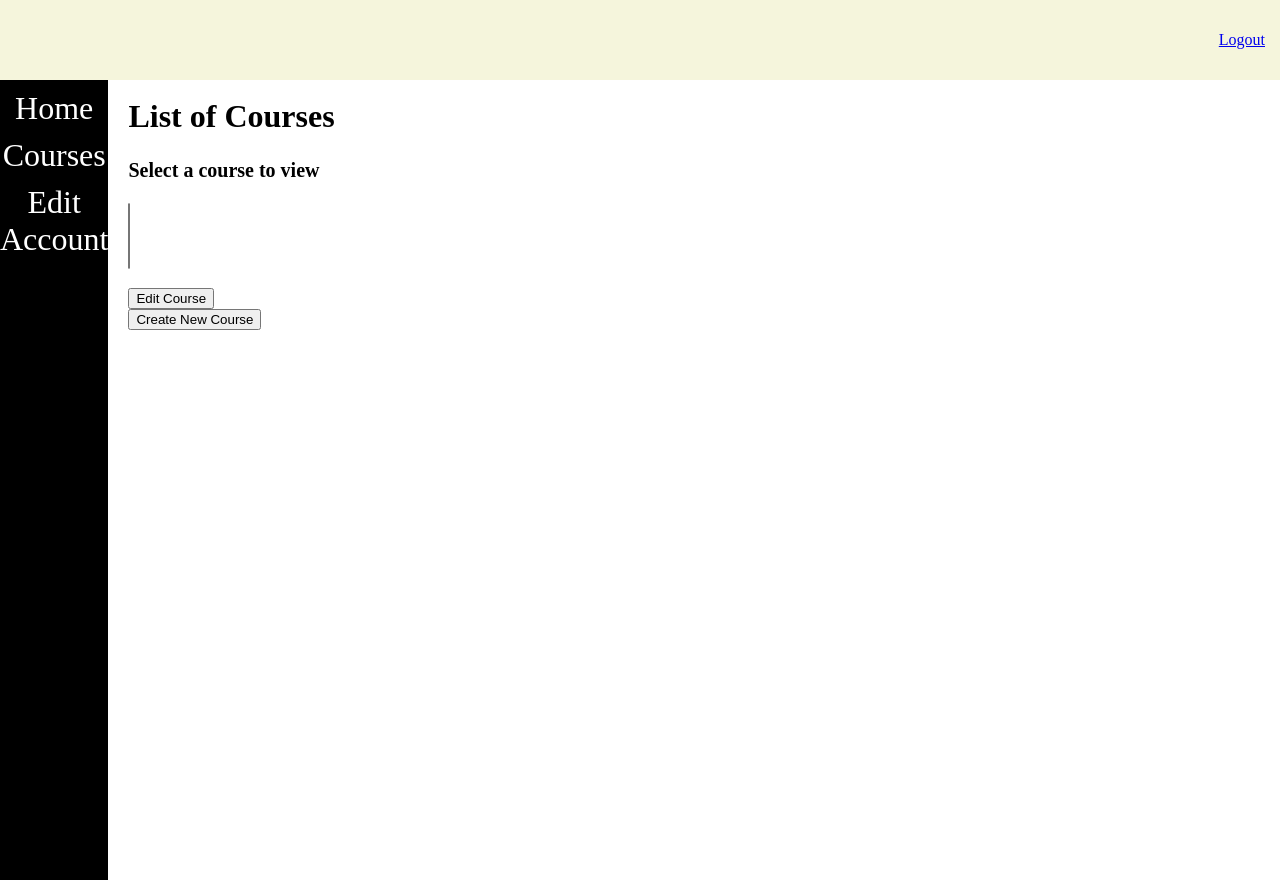
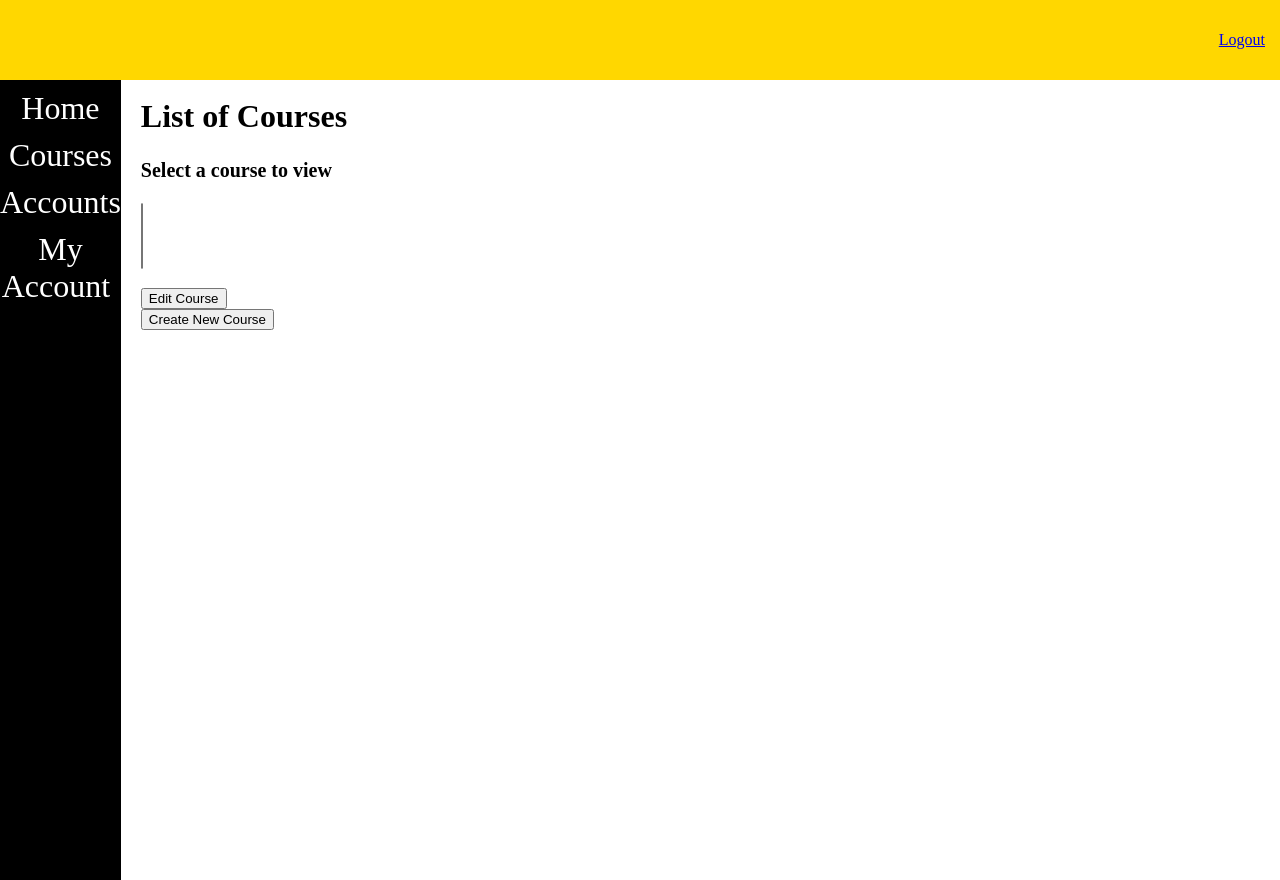
Before and after one commit to cat8923/CS361-Final-Project, a Django app: page /Course_List/ in a window 1280 px wide. Run offline with Django 3.2, Linux system fonts and the light colour scheme; data that the repository does not hold is empty.

Commit message:
Changed colors on base template and added account list to base.

```diff
--- a/finalProject/urls.py
+++ b/finalProject/urls.py
@@ -17,7 +17,7 @@ from django.contrib import admin
 from django.urls import path
 from django.conf.urls import url
 
-from finalApp.views import Login, Homepage, AddLab, CreateCourse, CourseList, CreateAccount, Blank, Logout, TestCreate, EditCourse, AssignTas #EditLab
+from finalApp.views import Login, Homepage, AddLab, CreateCourse, CourseList, CreateAccount, Blank, Logout, TestCreate, EditCourse, AssignTas, AccountView #EditLab
 import finalApp.views as fav
 
 urlpatterns = [
@@ -29,6 +29,7 @@ urlpatterns = [
     path('createLab/', AddLab.as_view()),
     path('Create_Course/', CreateCourse.as_view(), name='createcourse'),
     path('Course_List/', CourseList.as_view(), name="courses"),
+    path('Account_List/', AccountView.as_view(), name="accounts"),
     path('create_account/', CreateAccount.as_view()),
     path('test_create/', TestCreate.as_view(), name="test"),
     path('assign_tas', AssignTas.as_view(), name="assigntas"),
--- a/templates/base.html
+++ b/templates/base.html
@@ -16,7 +16,7 @@
             margin-top: 0px;
         }
         .menu {
-            background-color: beige;
+            background-color: gold;
             height: 5em;
             width:100%
         }
@@ -81,7 +81,8 @@
     <div class="navigation">
         <div class="link"><a href="{% url 'home' %}">Home</a></div>
         <div class="link"><a href="{% url 'courses' %}">Courses</a></div>
-        <div class="link"><a href="{% url 'editself' %}">Edit Account</a></div>
+        <div class="link"><a href="{% url 'accounts' %}">Accounts</a></div>
+        <div class="link"><a href="{% url 'editself' %}">My Account</a>></div>>
     </div>
     <div class="content">
         <br>
```
Also changed, not shown: finalApp/migrations/0006_auto_20210513_1708.py (added).
